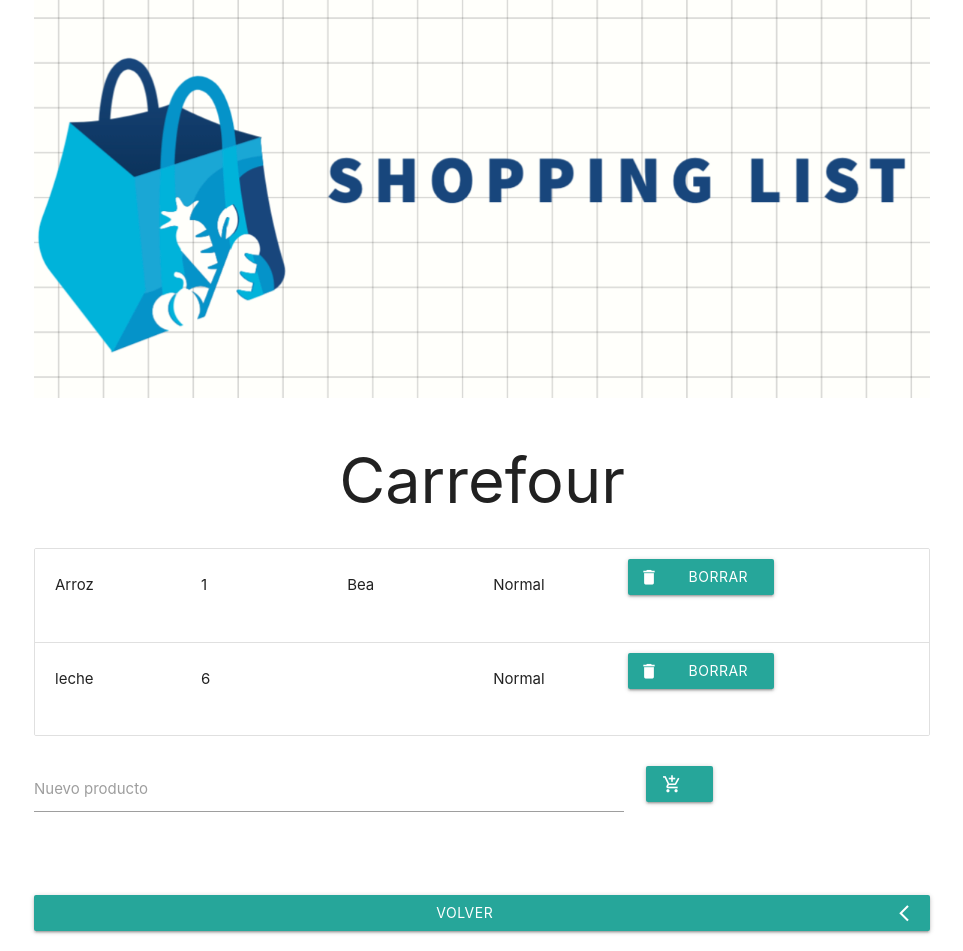
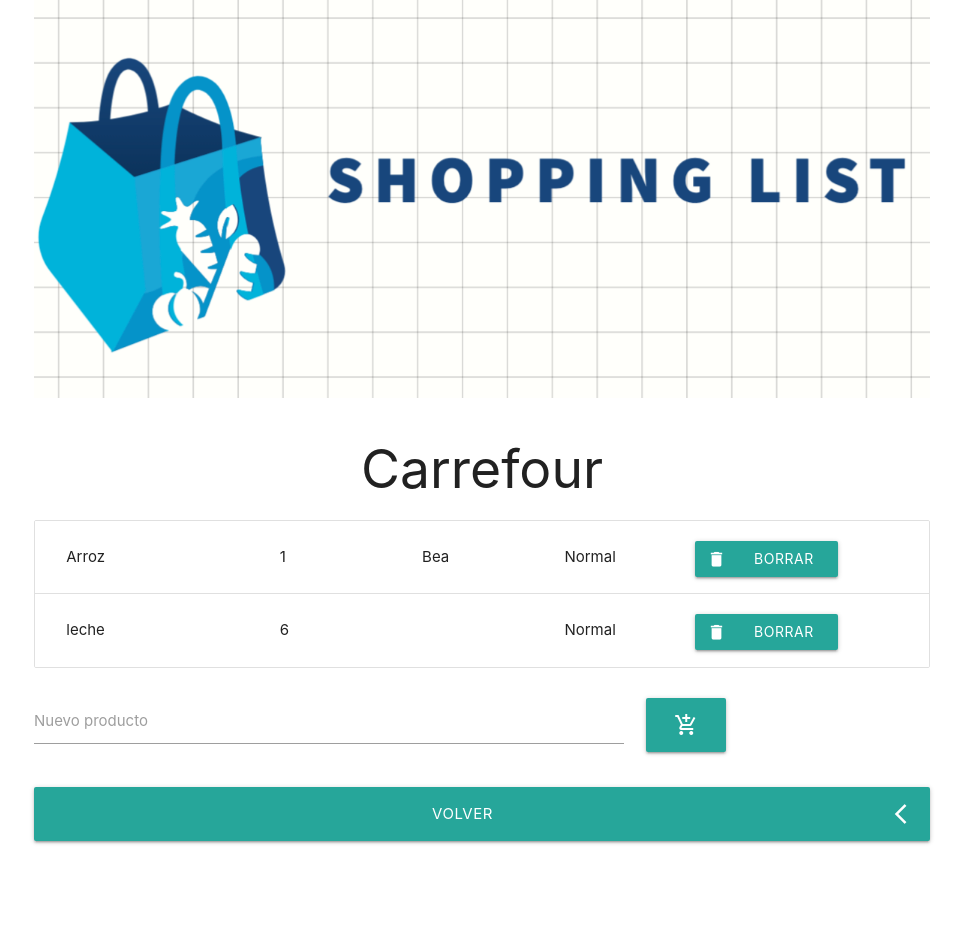
Before and after one commit to beatlm/shopping-list-react, a React (Vite) app: page / in a window 1280 px wide. Shown: the whole page, without its empty margins (158-1121 px from the left). After the commit the page ends 861 px from the top, so only its background shows below. Built offline with nearby package versions, Linux system fonts and the light colour scheme.

Commit message:
fix styles

```diff
--- a/src/Item.jsx
+++ b/src/Item.jsx
@@ -1,4 +1,5 @@
 import { useState } from 'react'
+import './css/item.css'
 export function Item ({name , quantity =1, creationUser }){
 
   const [priority , setPriority]=useState(false);
@@ -10,17 +11,16 @@ export function Item ({name , quantity =1, creationUser }){
   }
 return (
 
-    <li className="collection-item">
-  <div className="row">
-
-      <p className="col s2">{name}</p>
-      <p className="col s2">{quantity}</p>
-      <p className="col s2">{creationUser}</p>
-      <p className="col s2">{priorityText}</p>
-      <a className="col s2 waves-effect waves-light btn"><i className="material-icons left">delete</i>Borrar</a>
-      </div>
-
- </li>
+<li className="collection-item row">
+    <p className="col s3">{name}</p>
+    <p className="col s2">{quantity}</p>
+    <p className="col s2">{creationUser}</p>
+    <p className="col s2">{priorityText}</p>
+    <a className="col s2 waves-effect waves-light btn delete" >
+        <i className="material-icons left">delete</i>
+        borrar
+    </a>
+</li>
 
 
   )
--- a/src/List.jsx
+++ b/src/List.jsx
@@ -16,10 +16,7 @@ export function List ({listName }){
 return (
 
   <div className="items-list">
-    <h1 className="header center" >{listName}</h1>
-      <div className="row">
-        <form className="col s12">
-        <div className="row">
+    <h2 className="header center" >{listName}</h2>
           <ul className="collection">
           {
             itemsList.map( ({name, quantity, creationUser} )=> (
@@ -33,20 +30,22 @@ return (
             )
          }
          </ul>
+         <form className="col s12">
+
          <div className="row" >
           <div className="input-field col s8">
             <input id="new_product" type="text" className="validate"/>
             <label htmlFor="new_product">Nuevo producto</label>
           </div>
           <div className="input-field col s4">
-            <a className="waves-effect waves-light btn"><i className="material-icons left">add_shopping_cart</i></a>
+            <a className="waves-effect waves-light btn-large ">
+            <i className="material-icons center">add_shopping_cart</i>
+             </a>
           </div>
-      </div>
-    </div>
+        </div>
         </form>
-        </div>
         <div className="row">
-          <a className=" col s12 waves-effect waves-light btn">Volver<i className="material-icons right">arrow_back_ios</i></a>
+          <a className=" col s12 waves-effect waves-light btn-large">Volver<i className="material-icons right">arrow_back_ios</i></a>
         </div>
     </div>
 )
--- /dev/null
+++ b/src/css/item.css
@@ -0,0 +1,3 @@
+.delete{
+    margin-top: 10px
+}
```
